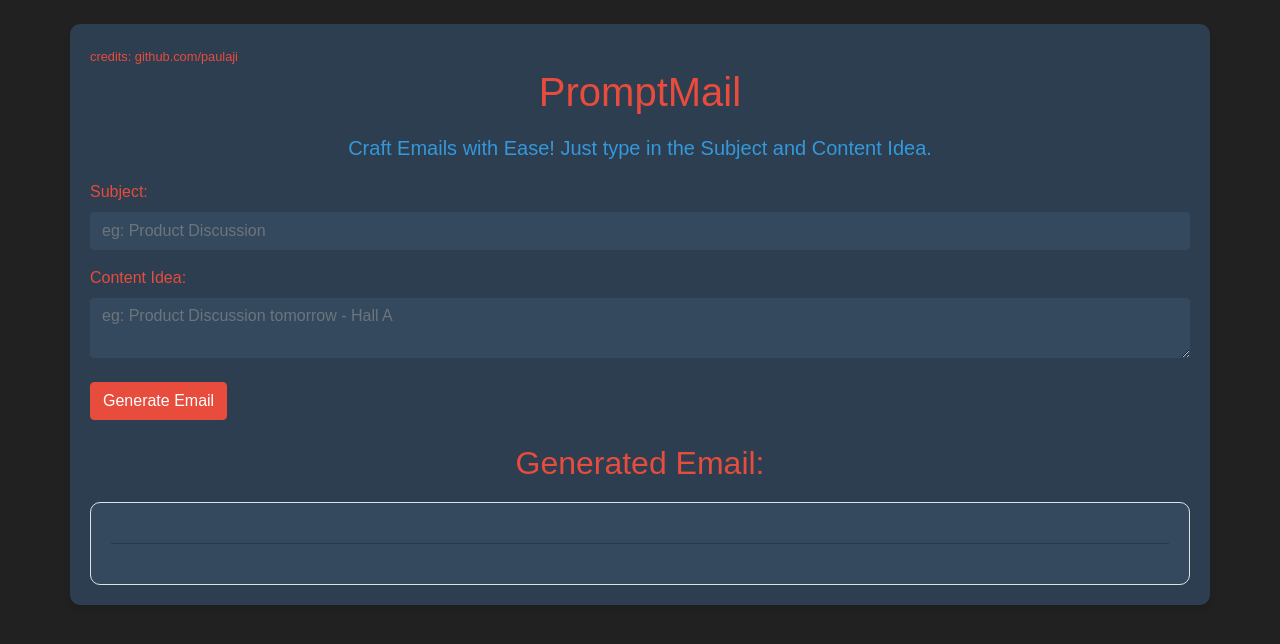
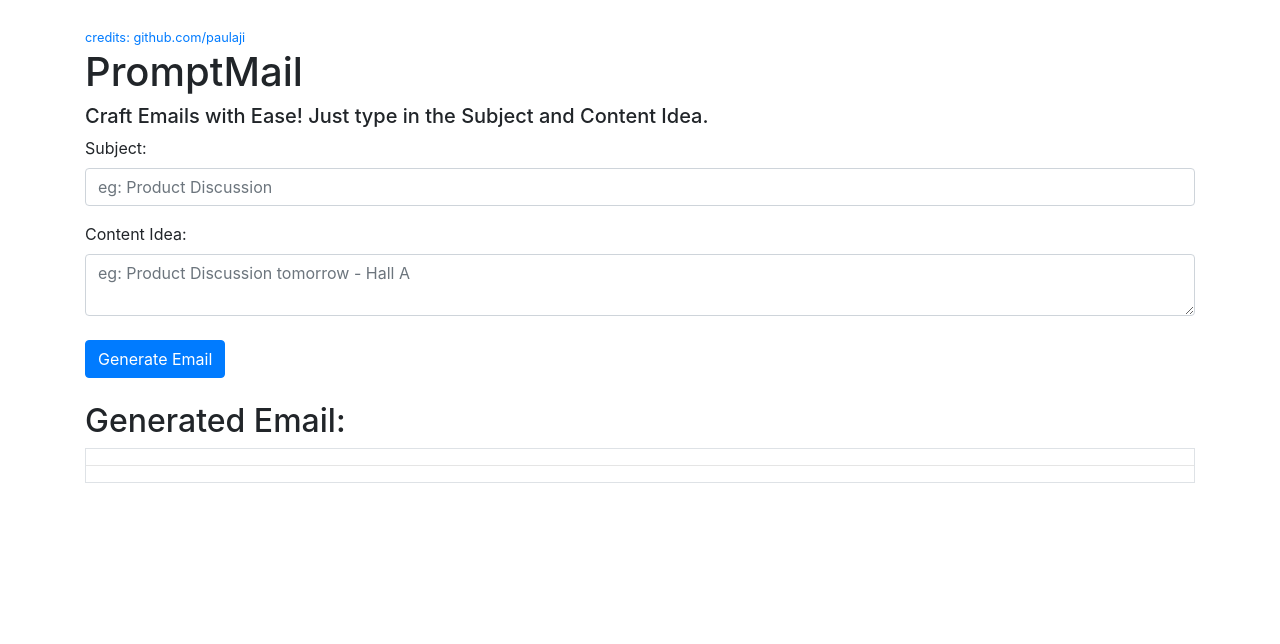
Before and after one commit to paulaji/PromptMail, a Flask app: page / in a window 1280 px wide. Shown: the top 644 px of the page. Run offline with Flask 3, Linux system fonts and the light colour scheme; some libraries are stand-ins or nearby versions.

Commit message:
Update index.html

```diff
--- a/templates/index.html
+++ b/templates/index.html
@@ -7,70 +7,7 @@
       href="https://maxcdn.bootstrapcdn.com/bootstrap/4.5.2/css/bootstrap.min.css"
     />
     <style>
-      body {
-        background-color: #212121;
-        color: #ffffff;
-        font-family: Arial, sans-serif;
-      }
-
-      .container {
-        background-color: #2c3e50;
-        padding: 20px;
-        border-radius: 10px;
-        box-shadow: 0 4px 6px rgba(0, 0, 0, 0.1);
-      }
-
-      h1,
-      h2 {
-        color: #e74c3c;
-        text-align: center;
-        margin-bottom: 20px;
-      }
-
-      h5 {
-        text-align: center;
-        margin-bottom: 20px;
-        font-weight: 400;
-        color: #3498db;
-      }
-
-      label {
-        color: #e74c3c;
-      }
-
-      .form-control {
-        background-color: #34495e;
-        color: #ffffff;
-        border: none;
-      }
-
-      .btn-primary {
-        background-color: #e74c3c; /* Updated to a vibrant shade of orange */
-        border-color: #e74c3c; /* Updated to a vibrant shade of orange */
-      }
-
-      .btn-primary:hover {
-        background-color: #d62c1a; /* Darker shade on hover */
-        border-color: #d62c1a; /* Darker shade on hover */
-      }
-
-      .email-preview {
-        background-color: #34495e;
-        color: #ffffff;
-        border: 1px solid #2c3e50;
-        margin-top: 20px;
-        padding: 20px;
-        border-radius: 10px;
-      }
-
-      .email-preview hr {
-        background-color: #2c3e50;
-        margin: 20px 0;
-      }
-
-      a {
-        color: #e74c3c;
-      }
+       /* your styling here */
     </style>
   </head>
   <body>
```
